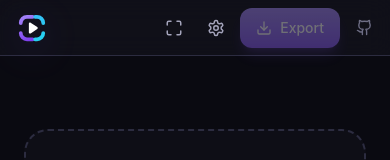
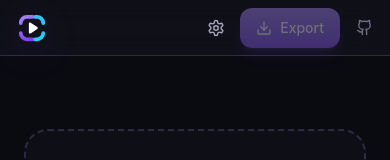
Before and after one commit to ericdallo/edite, a React (Vite) app: page / in a window 390 px wide. Shown: the top 160 px of the page. Built offline with nearby package versions, Linux system fonts and the light colour scheme.

Commit message:
Drop the header fullscreen button
It duplicated the preview's own fullscreen control. The install-fullscreen
meta tags stay.

```diff
--- a/src/components/layout/Topbar.tsx
+++ b/src/components/layout/Topbar.tsx
@@ -1,5 +1,5 @@
-import { useEffect, useState } from 'react';
-import { Download, Github, Maximize, Minimize, Redo2, Settings, Undo2 } from 'lucide-react';
+import { useState } from 'react';
+import { Download, Github, Redo2, Settings, Undo2 } from 'lucide-react';
 import { useEditorStore } from '@/store/editorStore';
 import type { UseProjects } from '@/hooks/useProjects';
 import { REPO_URL } from '@/lib/constants';
@@ -24,20 +24,6 @@ export function Topbar({ projects, onExport }: TopbarProps) {
   const showHistory = hasContent || canUndo || canRedo;
   const showProjects = hasContent || projects.items.length > 0;
   const [settingsOpen, setSettingsOpen] = useState(false);
-
-  // App-level fullscreen (Android Chrome / desktop); hidden where unsupported,
-  // e.g. iOS Safari, which instead runs chrome-free once added to the home screen.
-  const [isFs, setIsFs] = useState(false);
-  const canFullscreen = typeof document !== 'undefined' && document.fullscreenEnabled;
-  useEffect(() => {
-    const onFs = () => setIsFs(!!document.fullscreenElement);
-    document.addEventListener('fullscreenchange', onFs);
-    return () => document.removeEventListener('fullscreenchange', onFs);
-  }, []);
-  const toggleFullscreen = () => {
-    if (document.fullscreenElement) document.exitFullscreen?.();
-    else document.documentElement.requestFullscreen?.().catch(() => undefined);
-  };
 
   return (
     <header className="flex h-14 shrink-0 items-center gap-2 border-b border-line bg-surface/60 px-2 backdrop-blur-md lg:gap-3 lg:px-3">
@@ -80,16 +66,6 @@ export function Topbar({ projects, onExport }: TopbarProps) {
             </button>
           </div>
         )}
-        {canFullscreen && (
-          <button
-            onClick={toggleFullscreen}
-            title={isFs ? 'Exit fullscreen' : 'Fullscreen'}
-            aria-label={isFs ? 'Exit fullscreen' : 'Fullscreen'}
-            className="grid h-9 w-9 place-items-center rounded-xl text-ink-muted transition-colors hover:bg-surface-2 hover:text-ink lg:hidden"
-          >
-            {isFs ? <Minimize size={18} /> : <Maximize size={18} />}
-          </button>
-        )}
         <button
           onClick={() => setSettingsOpen(true)}
           title="Settings"
```
